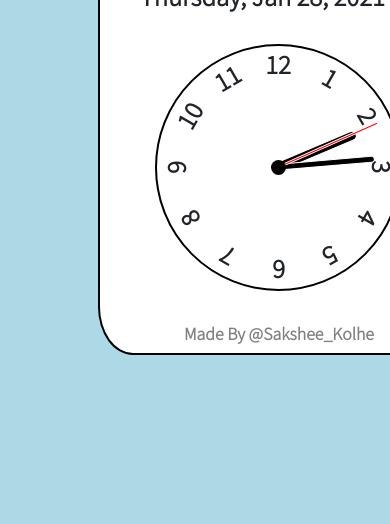
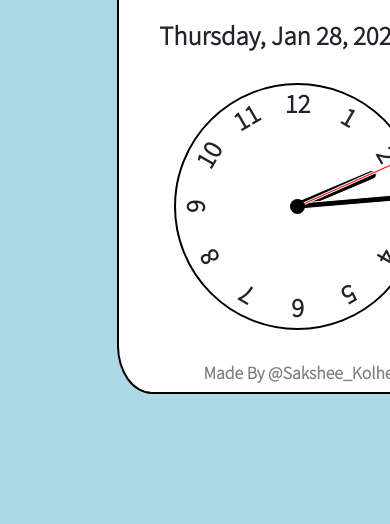
Before and after one commit to saksheek/clock, a plain HTML site: page index.html in a window 390 px wide. Shown: the part 320-844 px from the top of the page. Drawn offline with nearby package versions, Linux system fonts and the light colour scheme.

Commit message:
Update styles.css

```diff
--- a/styles.css
+++ b/styles.css
@@ -115,8 +115,6 @@ footer{
 
  @media (max-width:1028px){
  .container{
-    margin-top: 50%;
-    margin-left: 25%;
-    margin-right: 25%;
+    margin:60% 30%;
   }
 }
```
